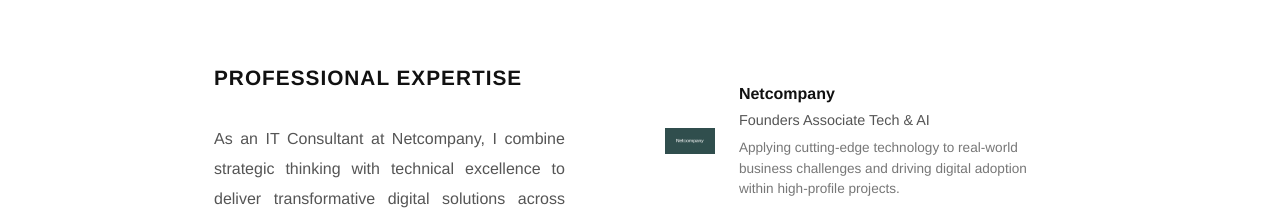
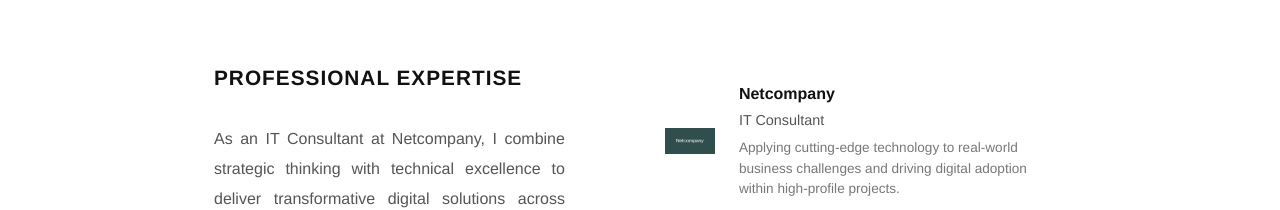
Before and after one commit to FlorianRunkel/website, a React (Vite) app: page / in a window 1280 px wide. Shown: the part 976-1186 px from the top of the page. Built offline with nearby package versions, Linux system fonts and the light colour scheme.

Commit message:
update pages

```diff
--- a/src/components/sections/AboutSections.jsx
+++ b/src/components/sections/AboutSections.jsx
@@ -19,7 +19,7 @@
     {
       logo: '/netcompany-logo.png',
       title: 'Netcompany',
-      subtitle: 'Founders Associate Tech & AI',
+      subtitle: 'IT Consultant',
       description: 'Applying cutting-edge technology to real-world business challenges and driving digital adoption within high-profile projects.',
     },
     {
--- a/src/components/sections/ProjectSection.jsx
+++ b/src/components/sections/ProjectSection.jsx
@@ -66,7 +66,6 @@
             }}
           >
             “Education is not the learning of facts, but the training of the mind to think.”
-            <br />– Albert Einstein
           </Typography>
 
           <Typography
```
